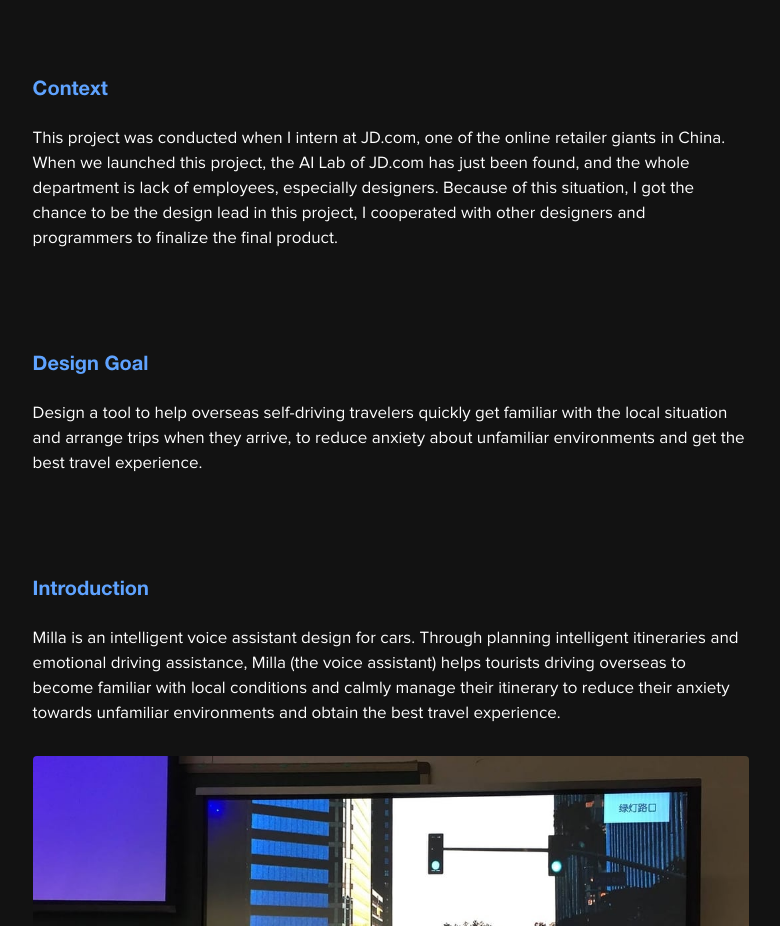
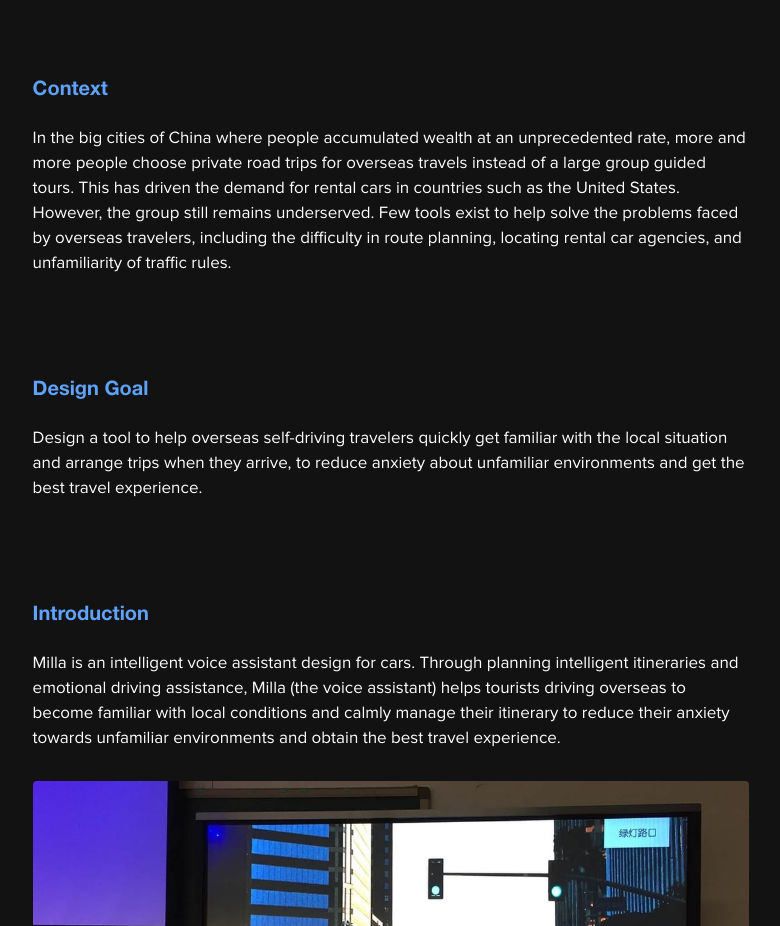
Before and after one commit to Scofanx/Huafeng-Design-Site, a plain HTML site: page projects/milla.html in a window 1280 px wide. Shown: the part 920-1846 px from the top of the page, without its empty margins (249-1029 px from the left). Drawn offline with nearby package versions, Linux system fonts and the light colour scheme.

Commit message:
change text
milla project context

```diff
--- a/projects/milla.html
+++ b/projects/milla.html
@@ -59,7 +59,13 @@
   <div id="intro-sec" class="overview-sec">
     <div class="narrow-container">
       <h1 class="heading ml">Context</h1>
-      <p class="main_text">This project was conducted when I intern at JD.com, one of the online retailer giants in China. When we launched this project, the AI Lab of JD.com has just been found, and the whole department is lack of employees, especially designers. Because of this situation, I got the chance to be the design lead in this project, I cooperated with other designers and programmers to finalize the final product.</p>
+      <p class="main_text">In the big cities of China where people accumulated wealth
+        at an unprecedented rate, more and more people choose private road trips
+        for overseas travels instead of a large group guided tours. This has driven
+        the demand for rental cars in countries such as the United States. However,
+        the group still remains underserved. Few tools exist to help solve the problems
+        faced by overseas travelers, including the difficulty in route planning,
+        locating rental car agencies, and unfamiliarity of traffic rules.</p>
     </div>
     <div class="narrow-container">
       <h1 class="heading ml">Design Goal</h1>
```
Also changed, not shown: 1 other file.
